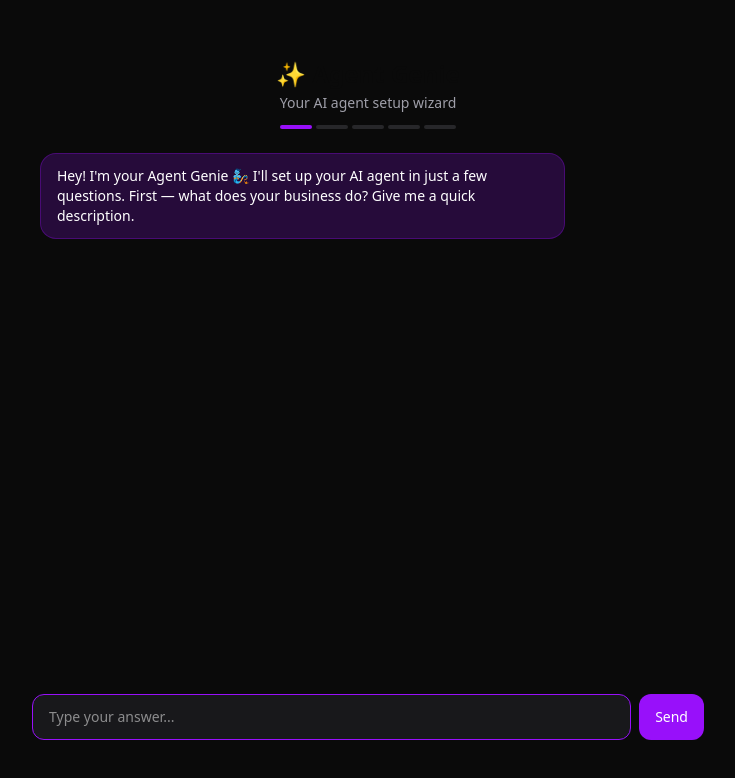
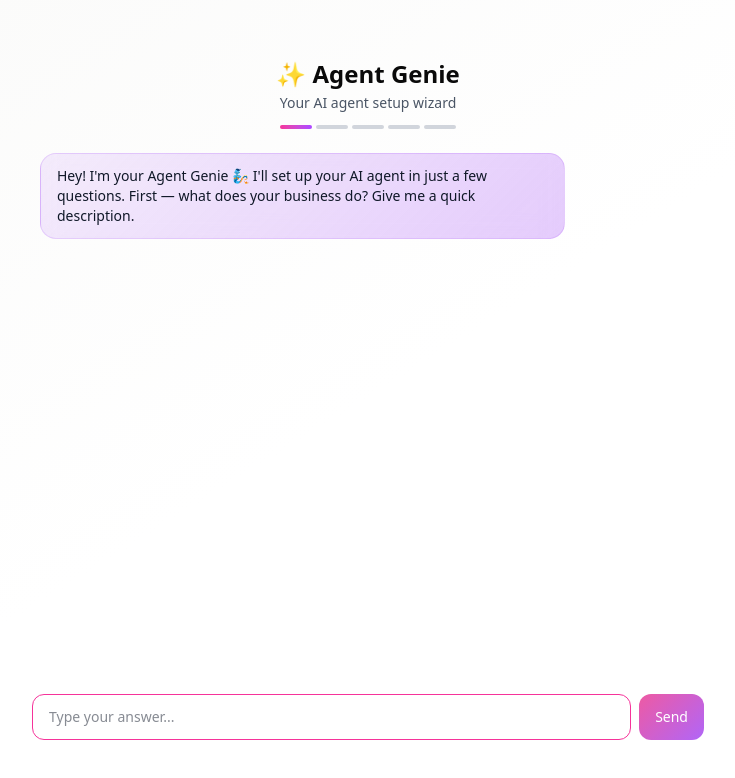
Before and after one commit to ABMsvj8/ChatFlow-AI, a Next.js app: page /onboarding/agent in a window 1280 px wide. Shown: the top 778 px of the page, without its empty margins (272-1007 px from the left). Built offline with nearby package versions, Linux system fonts and the light colour scheme.

Commit message:
Agent wizard: light theme overhaul
- Light background gradient (cream to white)
- Updated message bubbles with brand accent glow
- Updated goal/tone option cards with light styling
- Updated input fields and buttons
- Applied design system colors throughout

```diff
--- a/app/onboarding/agent/page.tsx
+++ b/app/onboarding/agent/page.tsx
@@ -135,16 +135,16 @@ export default function AgentGeniePage() {
   }
 
   return (
-    <div className="min-h-screen bg-[#0a0a0a] flex flex-col items-center justify-center p-4">
+    <div className="min-h-screen bg-gradient-to-br from-[#FAFAF9] via-white to-white flex flex-col items-center justify-center p-4">
       <div className="w-full max-w-2xl flex flex-col h-[85vh]">
         {/* Header */}
         <div className="text-center mb-6">
-          <h1 className="text-2xl font-bold text-white">✨ Agent Genie</h1>
-          <p className="text-zinc-400 text-sm mt-1">Your AI agent setup wizard</p>
+          <h1 className="text-2xl font-bold text-gray-900">✨ Agent Genie</h1>
+          <p className="text-gray-600 text-sm mt-1">Your AI agent setup wizard</p>
           {step > 0 && !isComplete && (
             <div className="flex justify-center gap-1 mt-3">
               {[1,2,3,4,5].map(s => (
-                <div key={s} className={`h-1 w-8 rounded-full transition-all ${step >= s ? 'bg-purple-600' : 'bg-zinc-800'}`} />
+                <div key={s} className={`h-1 w-8 rounded-full transition-all ${step >= s ? 'bg-gradient-to-r from-pink-500 to-purple-500' : 'bg-gray-300'}`} />
               ))}
             </div>
           )}
@@ -162,8 +162,8 @@ export default function AgentGeniePage() {
               >
                 <div className={`max-w-[80%] px-4 py-3 rounded-2xl text-sm ${
                   msg.role === 'genie'
-                    ? 'bg-purple-600/20 border border-purple-600/30 text-white'
-                    : 'bg-zinc-800 text-white'
+                    ? 'brand-glow-purple text-gray-900'
+                    : 'bg-gray-100 border border-gray-300 text-gray-900'
                 }`}>
                   {msg.content}
                 </div>
@@ -173,10 +173,10 @@ export default function AgentGeniePage() {
 
           {isTyping && (
             <motion.div initial={{ opacity: 0 }} animate={{ opacity: 1 }} className="flex justify-start">
-              <div className="bg-purple-600/20 border border-purple-600/30 px-4 py-3 rounded-2xl">
+              <div className="brand-glow-purple px-4 py-3 rounded-2xl">
                 <div className="flex gap-1">
                   {[0,1,2].map(i => (
-                    <motion.div key={i} className="w-2 h-2 bg-purple-400 rounded-full"
+                    <motion.div key={i} className="w-2 h-2 bg-gray-800 rounded-full"
                       animate={{ y: [0,-4,0] }} transition={{ duration: 0.6, repeat: Infinity, delay: i * 0.1 }} />
                   ))}
                 </div>
@@ -189,7 +189,7 @@ export default function AgentGeniePage() {
             <motion.div initial={{ opacity: 0, y: 10 }} animate={{ opacity: 1, y: 0 }} className="grid grid-cols-2 gap-2">
               {GOAL_OPTIONS.map(opt => (
                 <button key={opt.value} onClick={() => handleGoalSelect(opt.value, opt.label)}
-                  className="p-3 bg-zinc-900 border border-zinc-700 hover:border-purple-600 hover:bg-purple-600/10 rounded-xl text-white text-sm transition-all">
+                  className="p-3 bg-white border border-gray-300 hover:border-pink-500 hover:bg-gradient-to-r from-pink-50 to-purple-50 rounded-xl text-gray-900 brand-gradient-border text-sm transition-all">
                   {opt.label}
                 </button>
               ))}
@@ -201,7 +201,7 @@ export default function AgentGeniePage() {
             <motion.div initial={{ opacity: 0, y: 10 }} animate={{ opacity: 1, y: 0 }} className="grid grid-cols-2 gap-2">
               {TONE_OPTIONS.map(opt => (
                 <button key={opt.value} onClick={() => handleToneSelect(opt.value, opt.label)}
-                  className="p-3 bg-zinc-900 border border-zinc-700 hover:border-purple-600 hover:bg-purple-600/10 rounded-xl text-white text-sm transition-all">
+                  className="p-3 bg-white border border-gray-300 hover:border-pink-500 hover:bg-gradient-to-r from-pink-50 to-purple-50 rounded-xl text-gray-900 brand-gradient-border text-sm transition-all">
                   {opt.label}
                 </button>
               ))}
@@ -216,7 +216,7 @@ export default function AgentGeniePage() {
           <div className="flex gap-2 pt-2">
             {step === 4 && (
               <button onClick={handleSkip}
-                className="px-4 py-3 bg-zinc-900 border border-zinc-700 hover:border-zinc-500 text-zinc-400 text-sm rounded-xl transition-all">
+                className="px-4 py-3 bg-gray-100 border border-gray-300 hover:border-gray-500 text-gray-700 text-sm rounded-xl transition-all">
                 Skip
               </button>
             )}
@@ -225,11 +225,11 @@ export default function AgentGeniePage() {
               onChange={e => setInput(e.target.value)}
               onKeyDown={e => e.key === 'Enter' && handleTextSubmit()}
               placeholder={step === 5 ? "Agent name..." : "Type your answer..."}
-              className="flex-1 bg-zinc-900 border border-zinc-700 focus:border-purple-600 text-white px-4 py-3 rounded-xl outline-none text-sm transition-all"
+              className="flex-1 bg-white border border-gray-300 focus:border-pink-500 text-gray-900 px-4 py-3 rounded-xl outline-none text-sm transition-all"
               autoFocus
             />
             <button onClick={handleTextSubmit}
-              className="px-4 py-3 bg-purple-600 hover:bg-purple-700 text-white rounded-xl text-sm font-medium transition-all">
+              className="px-4 py-3 btn-primary-gradient hover:shadow-lg text-white rounded-xl text-sm font-medium transition-all">
               {step === 5 ? '🚀 Launch' : 'Send'}
             </button>
           </div>
```
